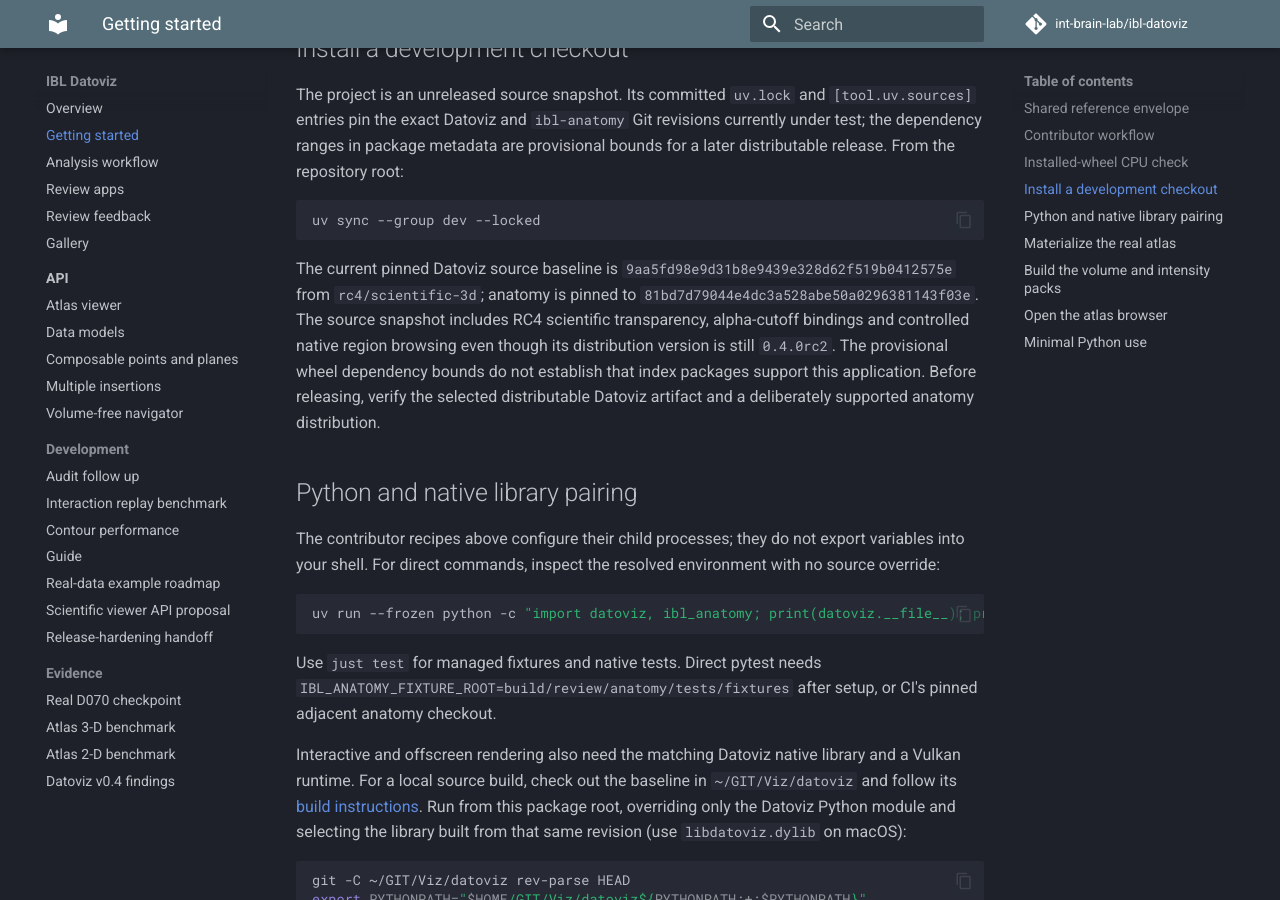
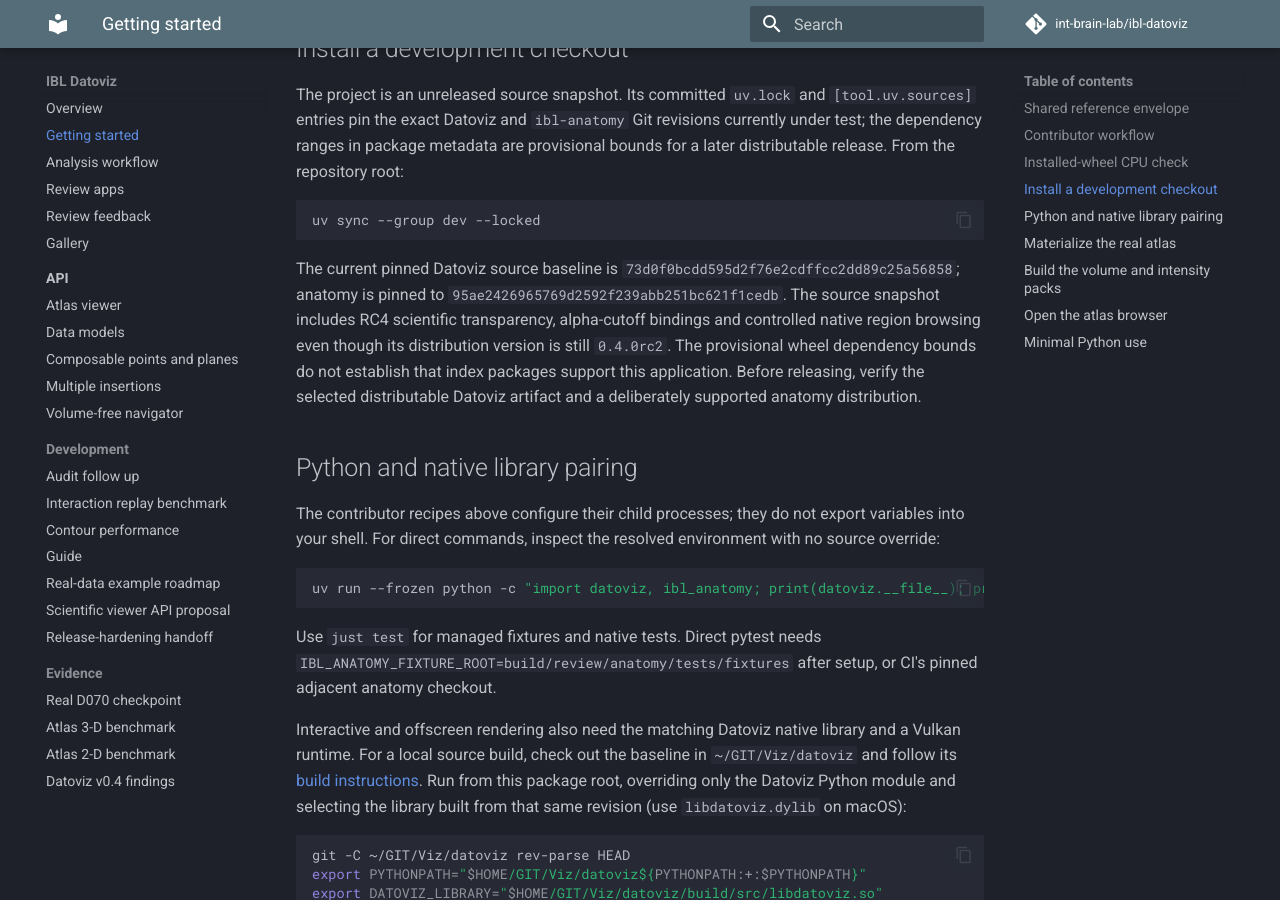
Before and after one commit to int-brain-lab/ibl-datoviz, an MkDocs documentation site: the page built from docs/getting-started.md, in a window 1280 px wide and 900 px high, scrolled down 3849 px. Built offline with MkDocs 1.6.1 and Material for MkDocs 9.7.7, drawn with Linux system fonts in a browser that asks for light colours; comment, search, counter and statistics services are not loaded.

Commit message:
docs: align onboarding with locked source revisions

````diff
--- a/docs/getting-started.md
+++ b/docs/getting-started.md
@@ -181,8 +181,8 @@
 ```
 
 The current pinned Datoviz source baseline is
-`9aa5fd98e9d31b8e9439e328d62f519b0412575e` from `rc4/scientific-3d`; anatomy is pinned to
-`81bd7d79044e4dc3a528abe50a0296381143f03e`. The source snapshot includes RC4 scientific
+`73d0f0bcdd595d2f76e2cdffcc2dd89c25a56858`; anatomy is pinned to
+`95ae2426965769d2592f239abb251bc621f1cedb`. The source snapshot includes RC4 scientific
 transparency, alpha-cutoff bindings and controlled native region browsing even though its distribution version is still `0.4.0rc2`. The provisional
 wheel dependency bounds do not establish that index packages support this application.
 Before releasing, verify the selected distributable Datoviz artifact and a deliberately supported anatomy distribution.
@@ -202,7 +202,7 @@
 
 Interactive and offscreen rendering also need the matching Datoviz native library and a Vulkan
 runtime. For a local source build, check out the baseline in `~/GIT/Viz/datoviz` and follow its
-[build instructions](https://github.com/datoviz/datoviz/tree/9aa5fd98e9d31b8e9439e328d62f519b0412575e#readme).
+[build instructions](https://github.com/datoviz/datoviz/tree/73d0f0bcdd595d2f76e2cdffcc2dd89c25a56858#build-from-source).
 Run from this package root, overriding only the Datoviz Python module and selecting the library
 built from that same revision (use `libdatoviz.dylib` on macOS):
 
````
